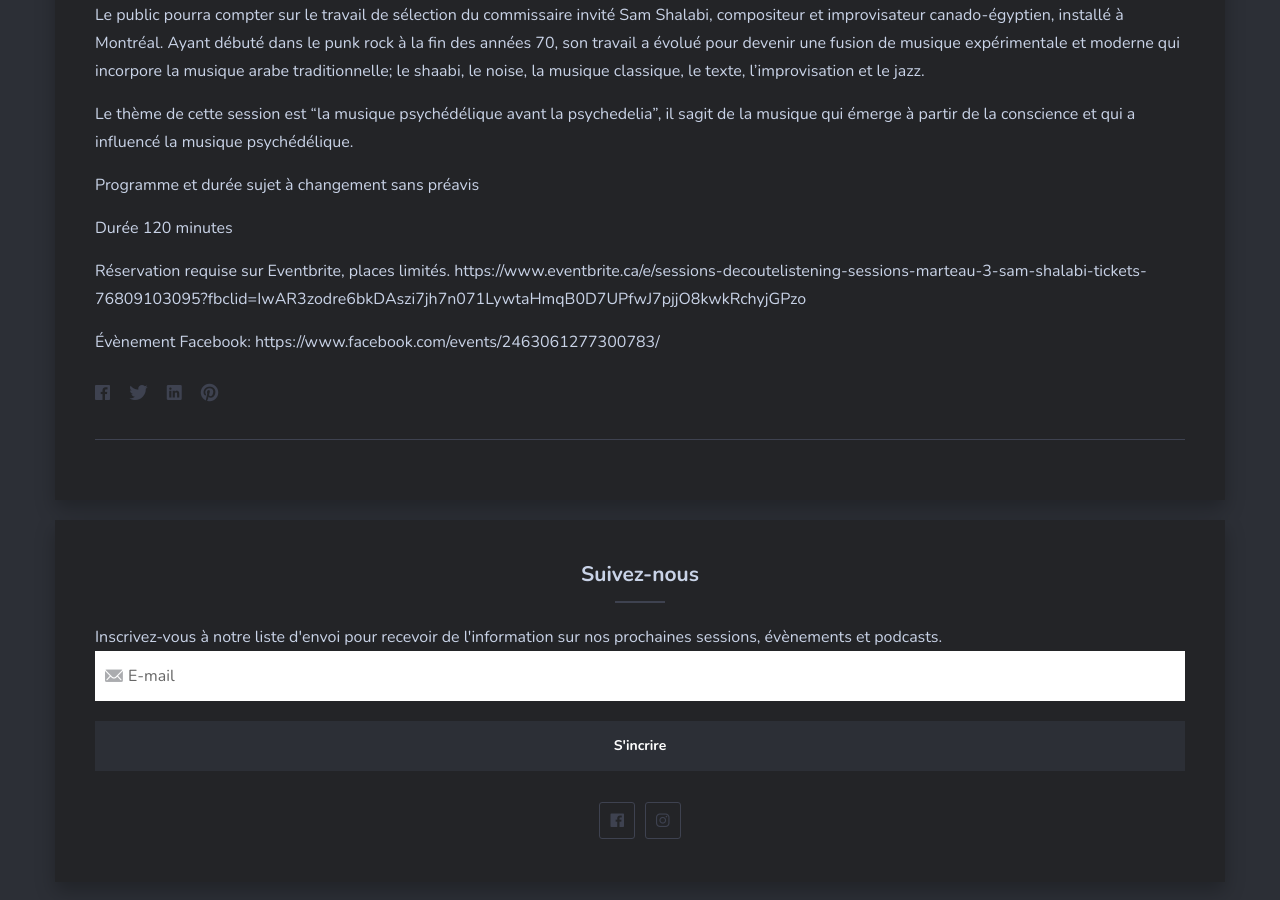
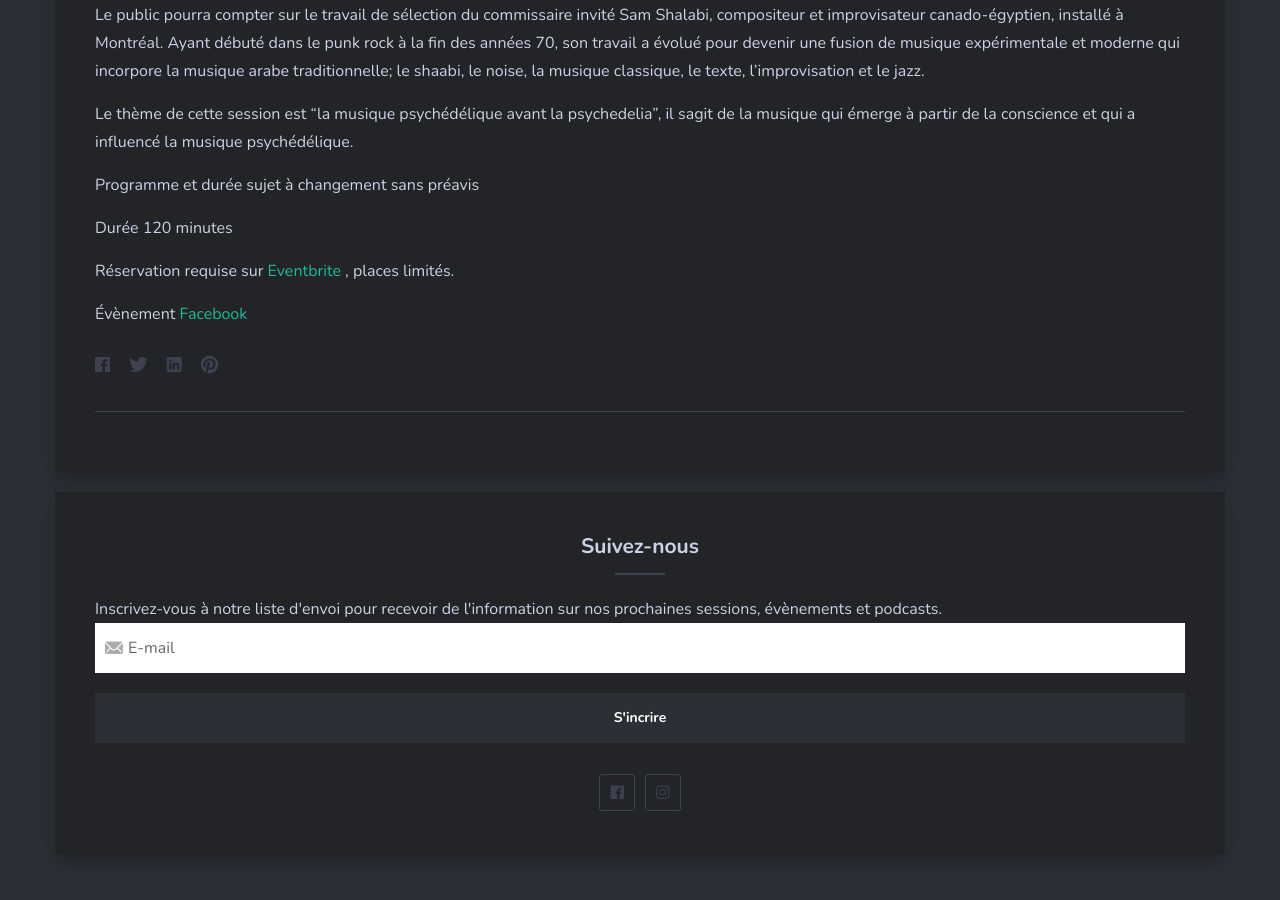
Before and after one commit to sessions-marteau/sessions-marteau-2.github.io, a Jekyll site: the page built from _pages/evenement-a-venir.md, in a window 1280 px wide and 900 px high, scrolled down 1040 px. Built offline with Jekyll 4.4.1, drawn with Linux system fonts in a browser that asks for light colours; nearby versions of some CDN libraries; some of the changed lines change nothing that is shown.

Commit message:
Update evenement-a-venir.md
liens

```diff
--- a/_pages/evenement-a-venir.md
+++ b/_pages/evenement-a-venir.md
@@ -22,9 +22,8 @@ Programme et durée sujet à changement sans préavis
 
 Durée 120 minutes
 
-Réservation requise sur Eventbrite, places limités.
-https://www.eventbrite.ca/e/sessions-decoutelistening-sessions-marteau-3-sam-shalabi-tickets-76809103095?fbclid=IwAR3zodre6bkDAszi7jh7n071LywtaHmqB0D7UPfwJ7pjjO8kwkRchyjGPzo
+Réservation requise sur <a href="https://www.eventbrite.ca/e/sessions-decoutelistening-sessions-marteau-3-sam-shalabi-tickets-76809103095?fbclid=IwAR3zodre6bkDAszi7jh7n071LywtaHmqB0D7UPfwJ7pjjO8kwkRchyjGPzo" target="_blank">Eventbrite
+</a>, places limités.
 
-
-Évènement Facebook:
-https://www.facebook.com/events/2463061277300783/
+Évènement <a href="https://www.facebook.com/events/2463061277300783/" target="_blank">Facebook
+</a>
```
